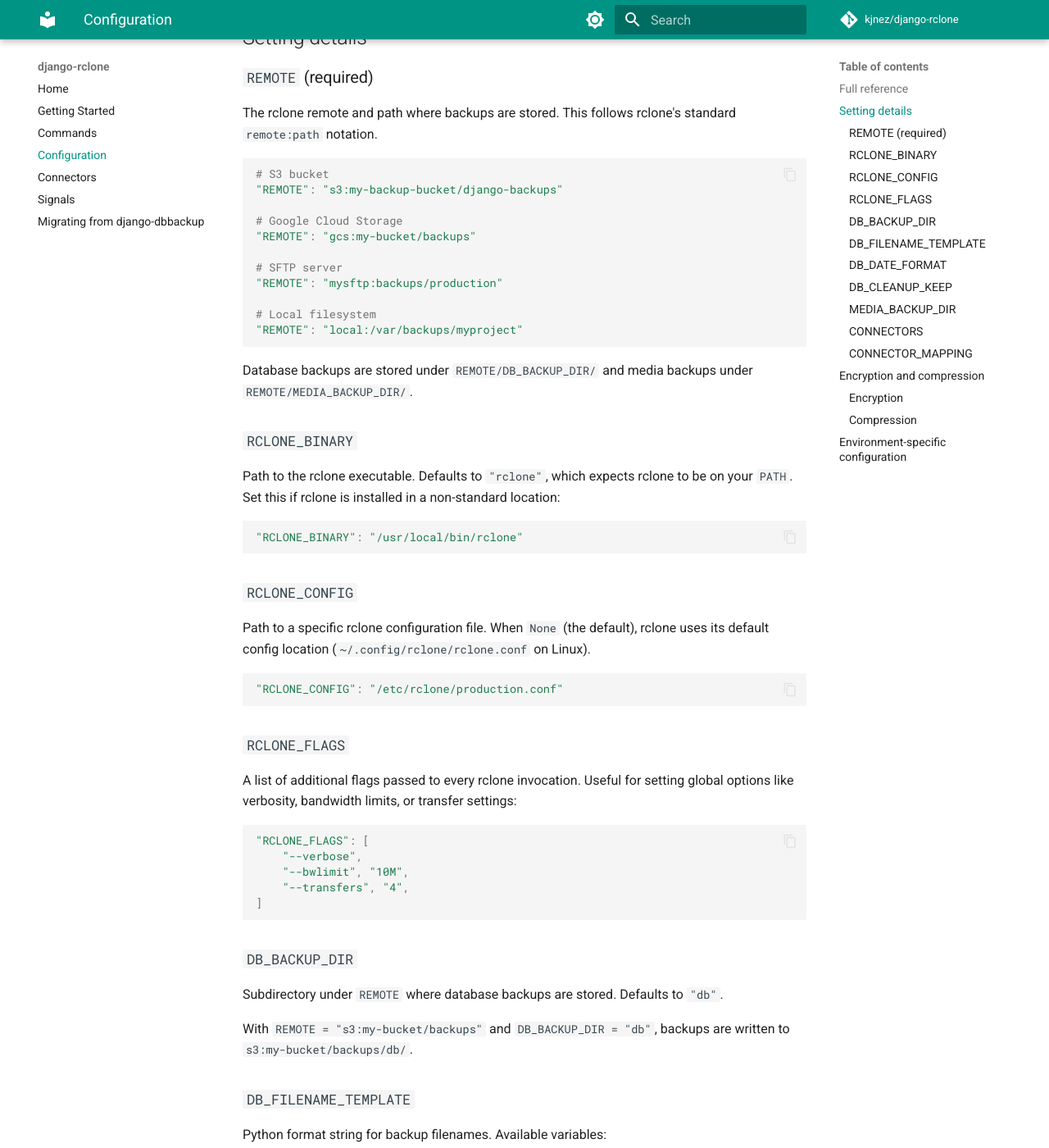
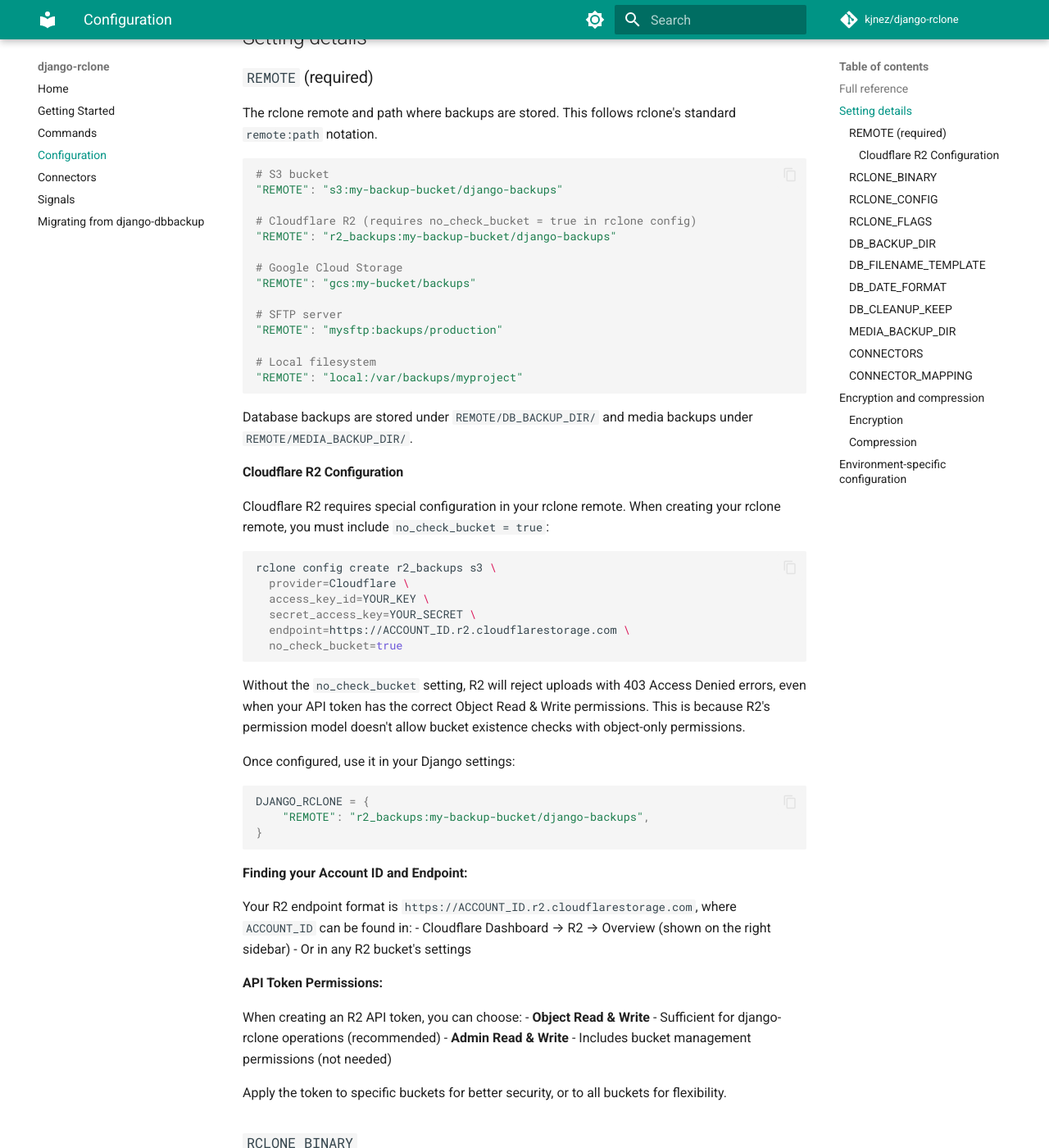
Before and after one commit to kjnez/django-rclone, an MkDocs documentation site: the page built from docs/configuration.md, in a window 1280 px wide and 1400 px high, scrolled down 773 px. Shown: the whole window at 82% size. Built offline with MkDocs 1.6.1 and Material for MkDocs 9.7.7, drawn with Linux system fonts in a browser that asks for light colours; comment, search, counter and statistics services are not loaded.

Commit message:
Add docs for cloudflare r2

````diff
--- a/docs/configuration.md
+++ b/docs/configuration.md
@@ -39,6 +39,9 @@
 # S3 bucket
 "REMOTE": "s3:my-backup-bucket/django-backups"
 
+# Cloudflare R2 (requires no_check_bucket = true in rclone config)
+"REMOTE": "r2_backups:my-backup-bucket/django-backups"
+
 # Google Cloud Storage
 "REMOTE": "gcs:my-bucket/backups"
 
@@ -50,6 +53,43 @@
 ```
 
 Database backups are stored under `REMOTE/DB_BACKUP_DIR/` and media backups under `REMOTE/MEDIA_BACKUP_DIR/`.
+
+#### Cloudflare R2 Configuration
+
+Cloudflare R2 requires special configuration in your rclone remote. When creating your rclone remote, you must include `no_check_bucket = true`:
+
+```bash
+rclone config create r2_backups s3 \
+  provider=Cloudflare \
+  access_key_id=YOUR_KEY \
+  secret_access_key=YOUR_SECRET \
+  endpoint=https://ACCOUNT_ID.r2.cloudflarestorage.com \
+  no_check_bucket=true
+```
+
+Without the `no_check_bucket` setting, R2 will reject uploads with 403 Access Denied errors, even when your API token has the correct Object Read & Write permissions. This is because R2's permission model doesn't allow bucket existence checks with object-only permissions.
+
+Once configured, use it in your Django settings:
+
+```python
+DJANGO_RCLONE = {
+    "REMOTE": "r2_backups:my-backup-bucket/django-backups",
+}
+```
+
+**Finding your Account ID and Endpoint:**
+
+Your R2 endpoint format is `https://ACCOUNT_ID.r2.cloudflarestorage.com`, where `ACCOUNT_ID` can be found in:
+- Cloudflare Dashboard → R2 → Overview (shown on the right sidebar)
+- Or in any R2 bucket's settings
+
+**API Token Permissions:**
+
+When creating an R2 API token, you can choose:
+- **Object Read & Write** - Sufficient for django-rclone operations (recommended)
+- **Admin Read & Write** - Includes bucket management permissions (not needed)
+
+Apply the token to specific buckets for better security, or to all buckets for flexibility.
 
 ### `RCLONE_BINARY`
 
````
Also changed, not shown: README.md (+37 -0 lines), docs/getting-started.md (+25 -0 lines).
